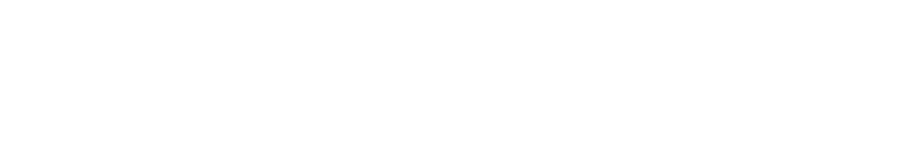
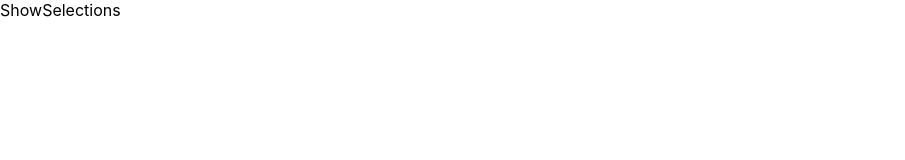
Before and after one commit to michaelcalvinwood/instant-charts, a React (Create React App) app: page / in a window 1280 px wide. Both pictures are taken after a click on the picture 1260 px from the left and 20 px from the top of the page. Shown: the top 160 px of the page, without its empty margins (0-905 px from the left). Built offline with nearby package versions, Linux system fonts and the light colour scheme.

Commit message:
added ShowSelections component infrastructure

```diff
--- a/src/App.js
+++ b/src/App.js
@@ -5,7 +5,7 @@
 import { merge, cloneDeep } from 'lodash';
 import Templates from './Components/Templates';
 import Chart from './Components/Chart';
-
+import ShowSelections from './Components/ShowSelections';
 
 function App() {
   const theChart = useRef(null);
@@ -97,6 +97,7 @@
   return (
     <div className="App">
       {selection === 'Data' && <Data option={option} updateOption={updateOption} setSelection={setSelection}/>}
+      {selection === '' && <ShowSelections selections= {selections} />}
       <Templates  option={option} updateOption={updateOption} theChart={theChart}/>
       <Chart option={option} updateOption={updateOption} theChart={theChart}/>
     </div>
--- /dev/null
+++ b/src/Components/ShowSelections.jsx
@@ -0,0 +1,10 @@
+import './ShowSelections.scss';
+import React from 'react';
+
+function ShowSelections() {
+  return (
+    <div>ShowSelections</div>
+  )
+}
+
+export default ShowSelections
```
Also changed, not shown: src/Components/ShowSelections.scss (added).
